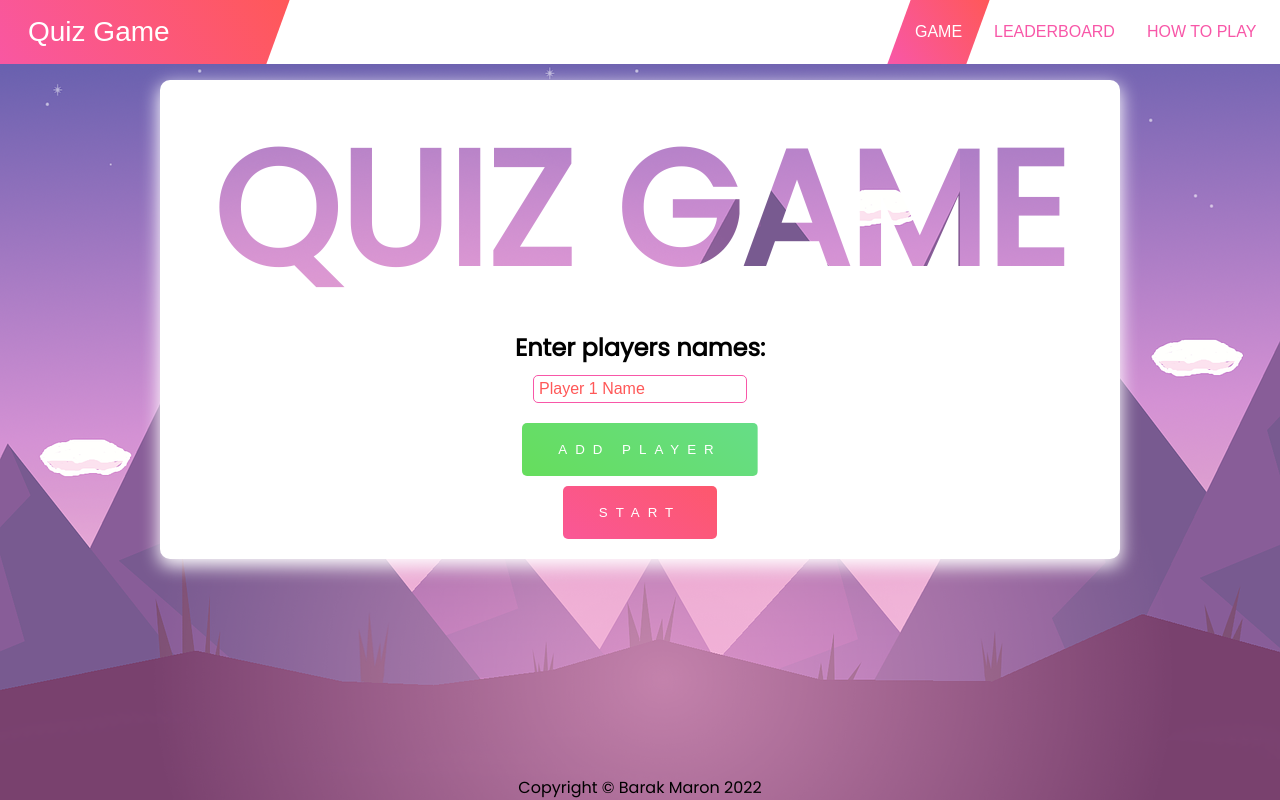
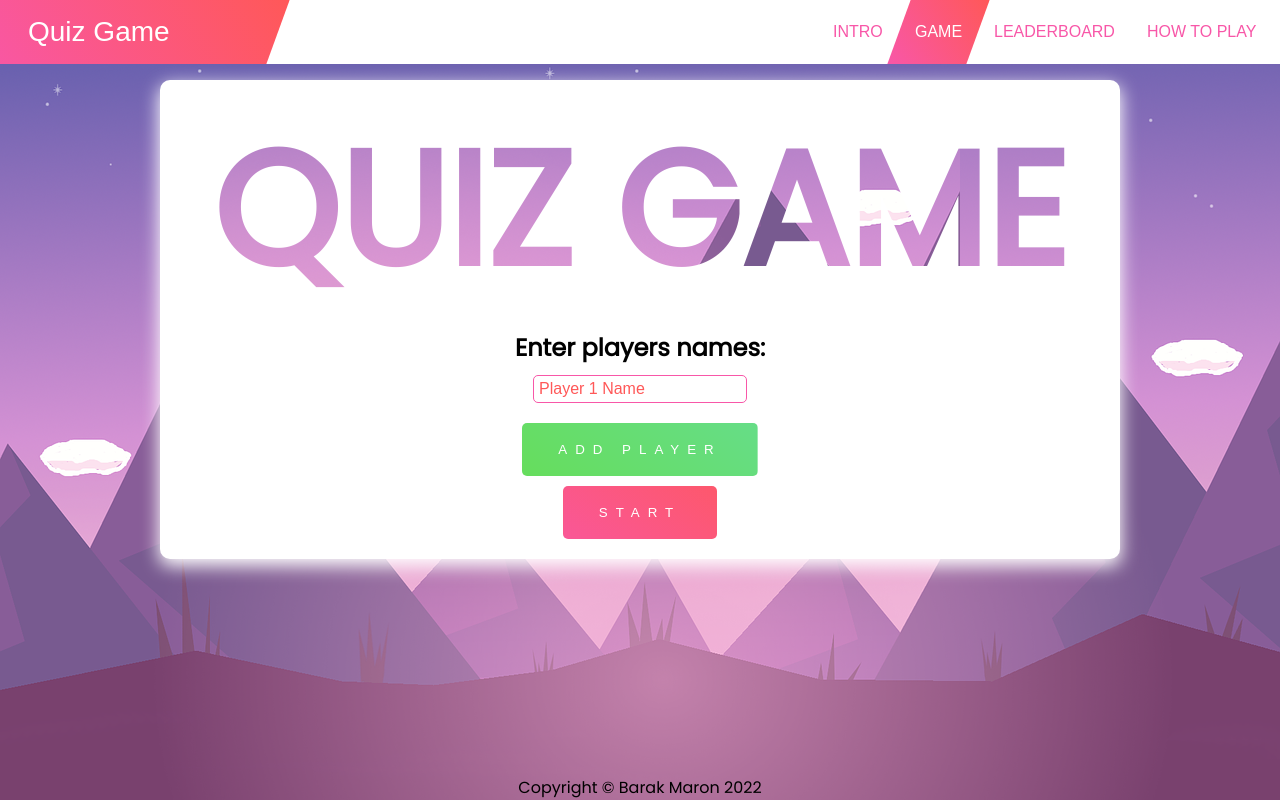
Before and after one commit to barakmaron/quiz_game, a React (Create React App) app: page /game in a window 1280 px wide. Built offline with nearby package versions, Linux system fonts and the light colour scheme.

Commit message:
Configure React app for deployment to GitHub Pages

```diff
--- a/package.json
+++ b/package.json
@@ -2,11 +2,13 @@
   "name": "quiz_game",
   "version": "0.1.0",
   "private": true,
+  "homepage": "https://barakmaron.github.io/quiz_game/",
   "dependencies": {
     "@testing-library/jest-dom": "^5.16.3",
     "@testing-library/react": "^12.1.4",
     "@testing-library/user-event": "^13.5.0",
     "buffer": "^6.0.3",
+    "gh-pages": "^3.2.3",
     "react": "^18.0.0",
     "react-dom": "^18.0.0",
     "react-icons": "^4.3.1",
@@ -18,7 +20,9 @@
     "start": "react-scripts start",
     "build": "react-scripts build",
     "test": "react-scripts test",
-    "eject": "react-scripts eject"
+    "eject": "react-scripts eject",
+    "predeploy": "npm run build",
+    "deploy": "gh-pages -d build"
   },
   "eslintConfig": {
     "extends": [
--- a/src/App.css
+++ b/src/App.css
@@ -8,3 +8,10 @@
     box-shadow: 0px 6px 18px 1px #ffff;
     padding: 10px 0px;
 }
+
+.intro
+{
+    font-size: 1.5rem;
+    width: 40vw;
+    margin: 0 auto;
+}
--- a/src/App.js
+++ b/src/App.js
@@ -1,5 +1,5 @@
 import { React}  from 'react';
-import { BrowserRouter as Router, Route, Routes} from "react-router-dom";
+import { BrowserRouter as Router, Route, Routes, Navigate} from "react-router-dom";
 
 import './App.css';
 
@@ -15,6 +15,17 @@ function App() {
         <Header></Header>
         <div className='mainContent'>
           <Routes>
+            <Route path='/' element={<Navigate replace to="/intro" />} />
+            <Route path='/intro' element={
+              <div className='intro'>
+                <h2>INTRO</h2>
+                <p>This is my first project built in react, it was a great experience building, testing and learning.
+                  Hope you will have fun playing the game as much as i had building it.
+                </p>
+                <br></br>
+                <p>The Server (backend) is a very simple php script that manages posting scores and name to the database as well as getting the TOP 10 players from the database.</p>
+              </div>
+            }/>
             <Route path='/game' element={<Game></Game>} />
             <Route path='/leaderboard' element={<Leaderborad></Leaderborad>} />
           </Routes>
--- a/src/components/Nav.js
+++ b/src/components/Nav.js
@@ -1,9 +1,9 @@
-import { React, useEffect, useState }  from 'react';
+import { React, useState }  from 'react';
 import { useLocation } from 'react-router-dom';
 import '../css/Nav.scss'
 
 const Nav = () => {
-  const [directories, setDirectories] = useState(() => ['game', 'leaderboard',  'how to play']);
+  const [directories, setDirectories] = useState(() => ['intro', 'game', 'leaderboard',  'how to play']);
   const location = useLocation().pathname;
 
   return (
```
Also changed, not shown: 1 other file (tests, documents, lock files or other folders).
